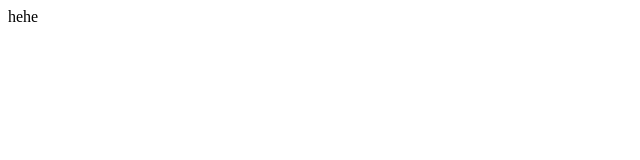
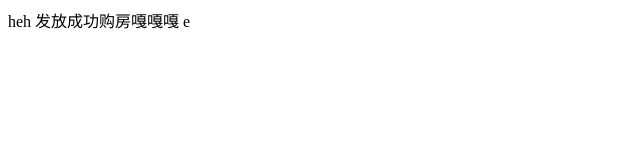
Before and after one commit to 1940315084/PanPanView, a plain HTML site: page hehe.html in a window 1280 px wide. Shown: the whole page, without its empty margins (0-640 px from the left). Drawn offline with Linux system fonts and the light colour scheme.

Commit message:
新增的

```diff
--- a/hehe.html
+++ b/hehe.html
@@ -5,6 +5,6 @@
     <title>Title</title>
 </head>
 <body>
-<div>hehe</div>
+<div>heh 发放成功购房嘎嘎嘎 e</div>
 </body>
 </html>
```
